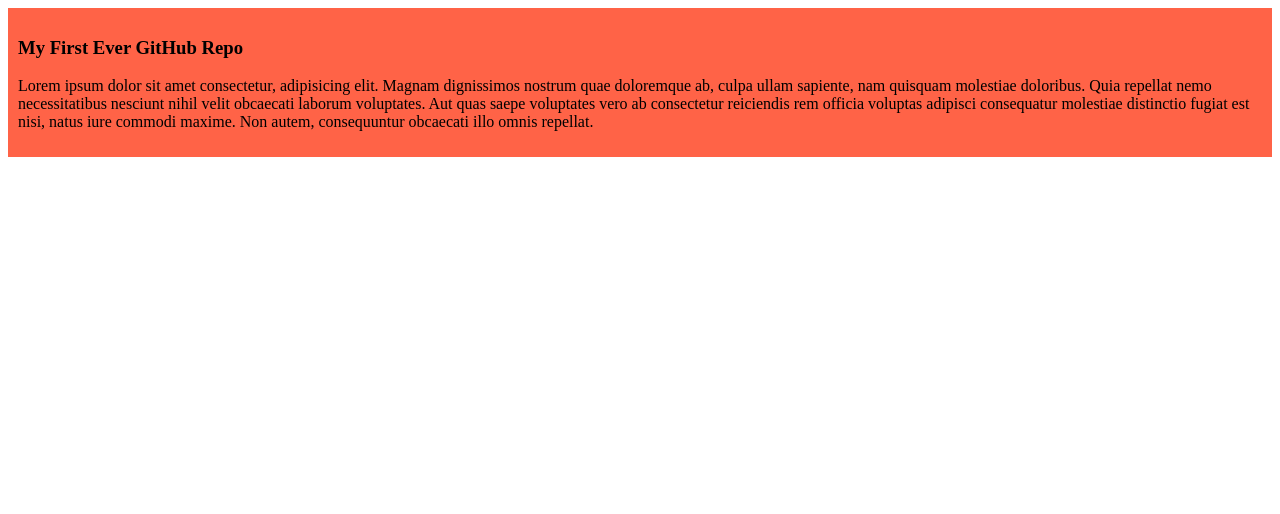
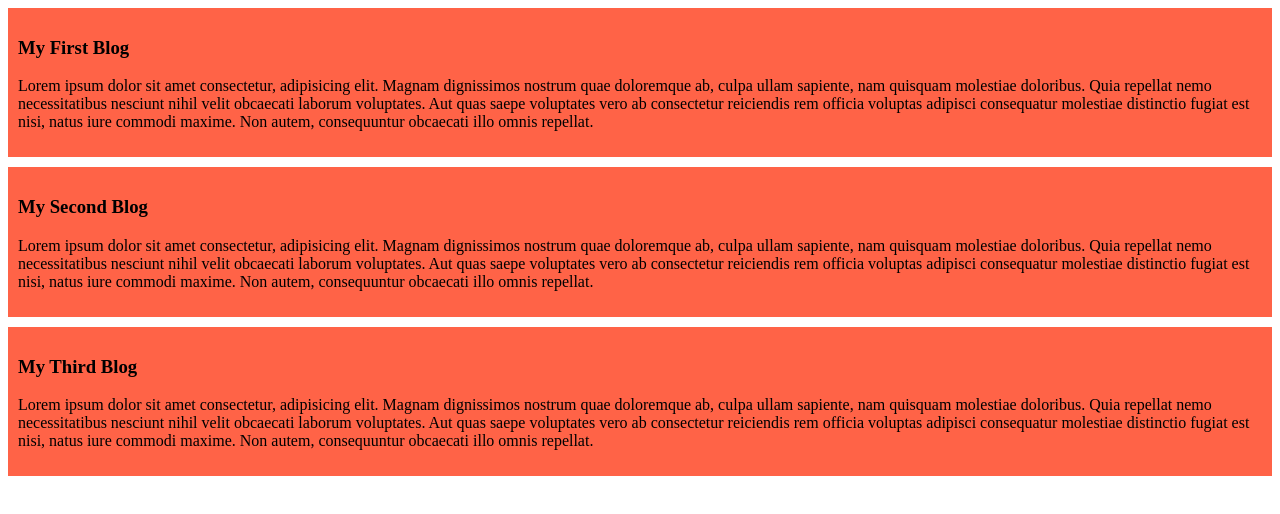
Before and after one commit to SAJIB6260/my-first-git-repo, a plain HTML site: page index.html in a window 1280 px wide. Drawn offline with Linux system fonts and the light colour scheme.

Commit message:
added second and third blog

```diff
--- a/css/blog.css
+++ b/css/blog.css
@@ -1,4 +1,5 @@
 div {
     background-color: tomato;
     padding: 10px;
+    margin-bottom: 10px;
 }
--- a/index.html
+++ b/index.html
@@ -8,7 +8,15 @@
 </head>
 <body>
     <div>
-        <h3>My First Ever GitHub Repo</h3>
+        <h3>My First Blog</h3>
+        <p>Lorem ipsum dolor sit amet consectetur, adipisicing elit. Magnam dignissimos nostrum quae doloremque ab, culpa ullam sapiente, nam quisquam molestiae doloribus. Quia repellat nemo necessitatibus nesciunt nihil velit obcaecati laborum voluptates. Aut quas saepe voluptates vero ab consectetur reiciendis rem officia voluptas adipisci consequatur molestiae distinctio fugiat est nisi, natus iure commodi maxime. Non autem, consequuntur obcaecati illo omnis repellat.</p>
+    </div>
+    <div>
+        <h3>My Second Blog</h3>
+        <p>Lorem ipsum dolor sit amet consectetur, adipisicing elit. Magnam dignissimos nostrum quae doloremque ab, culpa ullam sapiente, nam quisquam molestiae doloribus. Quia repellat nemo necessitatibus nesciunt nihil velit obcaecati laborum voluptates. Aut quas saepe voluptates vero ab consectetur reiciendis rem officia voluptas adipisci consequatur molestiae distinctio fugiat est nisi, natus iure commodi maxime. Non autem, consequuntur obcaecati illo omnis repellat.</p>
+    </div>
+    <div>
+        <h3>My Third Blog</h3>
         <p>Lorem ipsum dolor sit amet consectetur, adipisicing elit. Magnam dignissimos nostrum quae doloremque ab, culpa ullam sapiente, nam quisquam molestiae doloribus. Quia repellat nemo necessitatibus nesciunt nihil velit obcaecati laborum voluptates. Aut quas saepe voluptates vero ab consectetur reiciendis rem officia voluptas adipisci consequatur molestiae distinctio fugiat est nisi, natus iure commodi maxime. Non autem, consequuntur obcaecati illo omnis repellat.</p>
     </div>
 </body>
```
